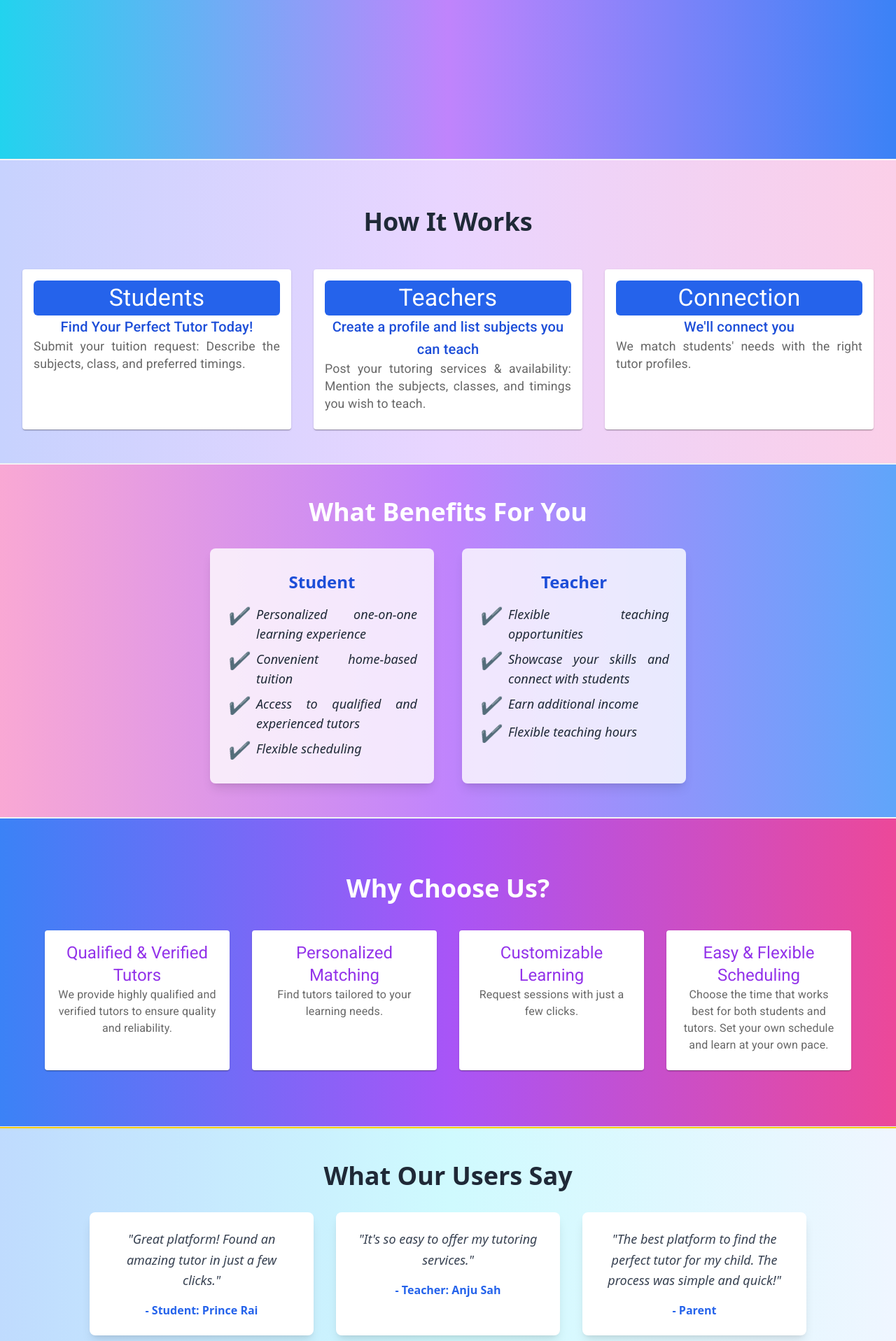
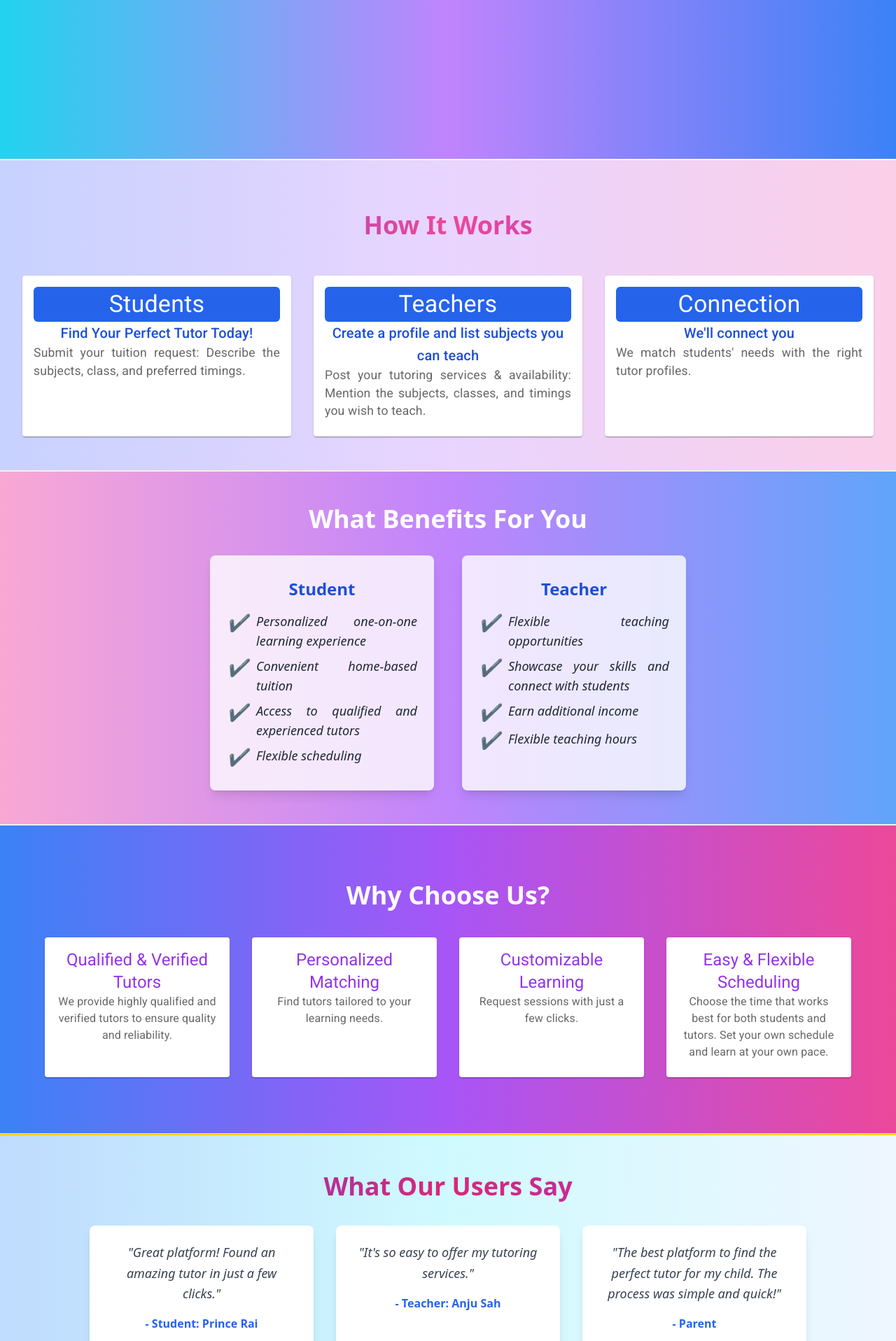
Before and after one commit to shahsuresh/home-tution-frontend-ui, a React (Vite) app: page /home in a window 1280 px wide. Shown: the part 649-2566 px from the top of the page at 70% size. Built offline with nearby package versions, Linux system fonts and the light colour scheme; a web font is replaced by a local one.

Commit message:
UI enhancement to responsiveness

```diff
--- a/src/components/Hero.jsx
+++ b/src/components/Hero.jsx
@@ -36,7 +36,7 @@ const Hero = () => {
           <Button
             sx={{ border: "2px solid white", color: "greenyellow" }}
             variant='outlined'
-            className=' hover:text-white'
+            className='hover:bg-white hover:bg-opacity-15 hover:text-white'
             onClick={() => {
               navigate("/contact-student");
             }}
--- a/src/components/HowItWorks.jsx
+++ b/src/components/HowItWorks.jsx
@@ -27,7 +27,7 @@ const HowItWorks = () => {
     <>
       <hr className='w-full h-[2px]' />
       <div className='py-12 bg-gradient-to-r from-indigo-200 via-purple-200 to-pink-200'>
-        <h2 className='p-4 mt-1 mb-8 text-4xl font-bold text-center text-gray-800 '>
+        <h2 className='p-4 mt-1 mb-8 text-4xl font-bold leading-snug text-center text-transparent font-manrope bg-clip-text bg-gradient-to-r from-indigo-600 via-pink-500 to-purple-600 '>
           How It Works
         </h2>
         <div className='flex flex-wrap justify-center gap-8 px-4'>
--- a/src/components/Testimonials.jsx
+++ b/src/components/Testimonials.jsx
@@ -6,7 +6,7 @@ const Testimonials = () => {
   return (
     <>
       <div className='py-12 bg-gradient-to-r from-blue-200 via-cyan-100 to-blue-50'>
-        <h2 className='mb-8 text-4xl font-bold text-center text-gray-800'>
+        <h2 className='mb-8 text-4xl font-black leading-snug text-center text-transparent font-manrope bg-clip-text bg-gradient-to-r from-indigo-600 via-pink-600 to-purple-600'>
           What Our Users Say
         </h2>
         <div className='flex flex-wrap justify-center gap-8 px-4'>
```
